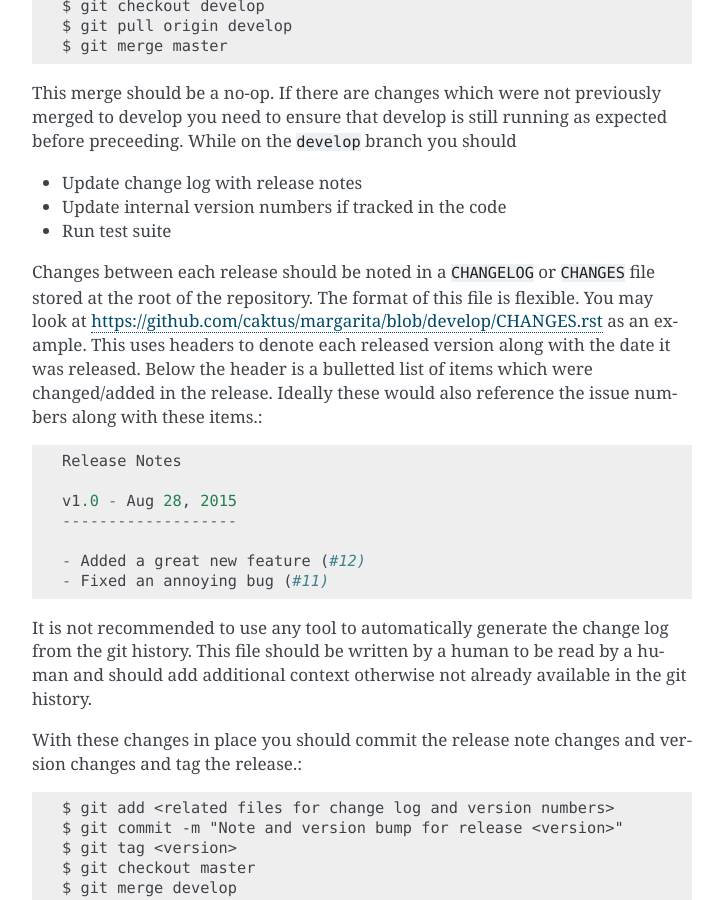
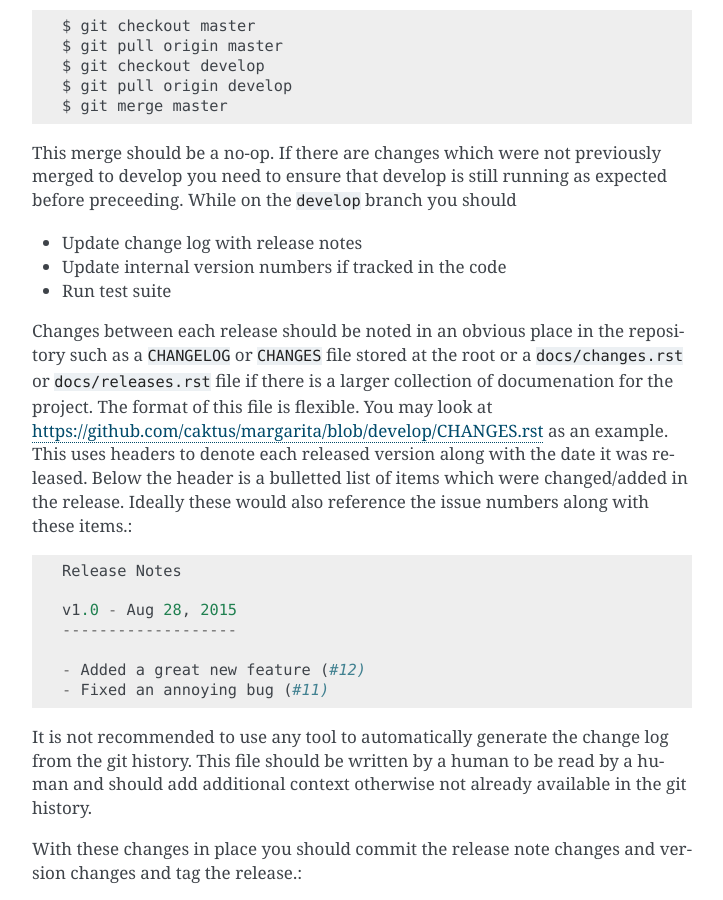
Before and after one commit to caktus/guidebook, a Sphinx documentation site: the page built from source/branching.rst, in a window 1280 px wide and 900 px high, scrolled down 4349 px. Shown: the whole window, without its empty margins (388-1111 px from the left). Built offline with Sphinx 7.4.7, drawn with Linux system fonts in a browser that asks for light colours; some of the changed text lies outside the part shown.

Commit message:
Updating docs on deleting branches and noting releases.

```diff
--- a/source/branching.rst
+++ b/source/branching.rst
@@ -126,6 +126,9 @@
 cloud the picture for other developers. Since this feature branch is no longer needed, it can be deleted
 via the "delete this branch" button on GitHub, or via the command line::
 
+    # Delete the remote branch
+    $ git push origin :42-my-new-feature
+    # Delete the local branch
     $ git branch -d 42-my-new-feature
 
 
@@ -178,7 +181,9 @@
 - Update internal version numbers if tracked in the code
 - Run test suite
 
-Changes between each release should be noted in a ``CHANGELOG`` or ``CHANGES`` file stored at the root of the repository.
+Changes between each release should be noted in an obvious place in the repository such
+as a ``CHANGELOG`` or ``CHANGES`` file stored at the root or a ``docs/changes.rst`` or ``docs/releases.rst``
+file if there is a larger collection of documenation for the project.
 The format of this file is flexible. You may look at https://github.com/caktus/margarita/blob/develop/CHANGES.rst
 as an example. This uses headers to denote each released version along with the date it was released. Below the header
 is a bulletted list of items which were changed/added in the release. Ideally these would also reference
```
